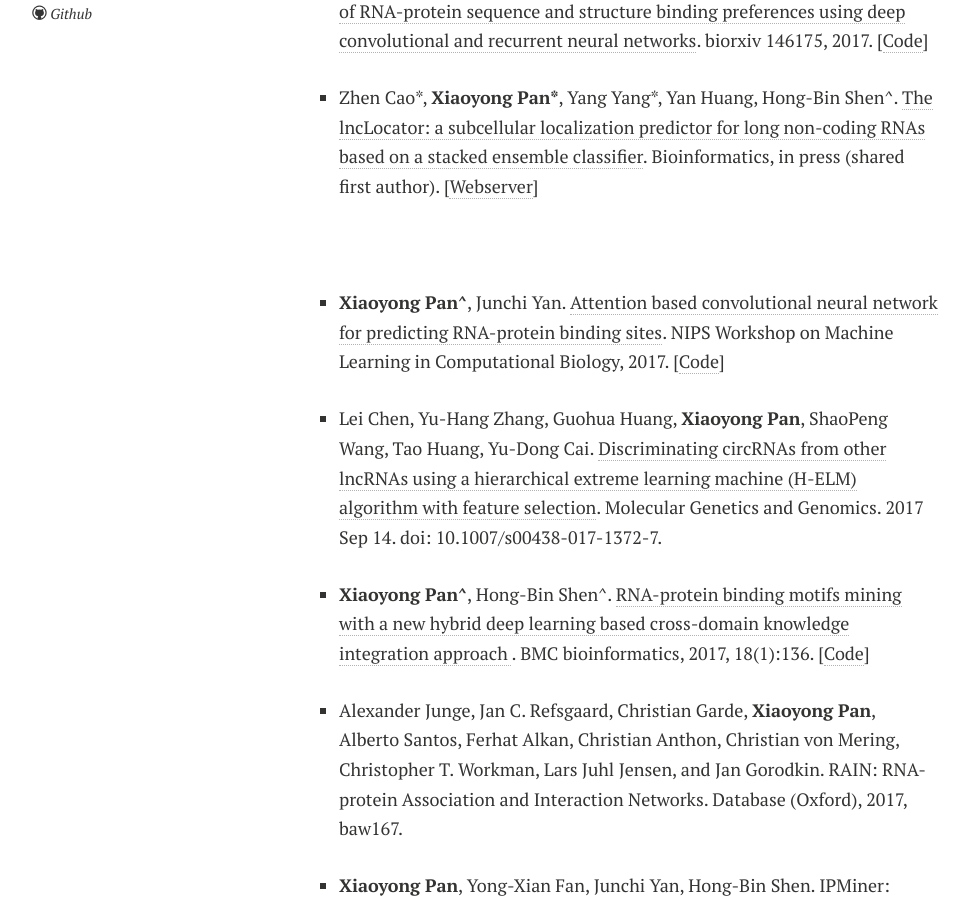
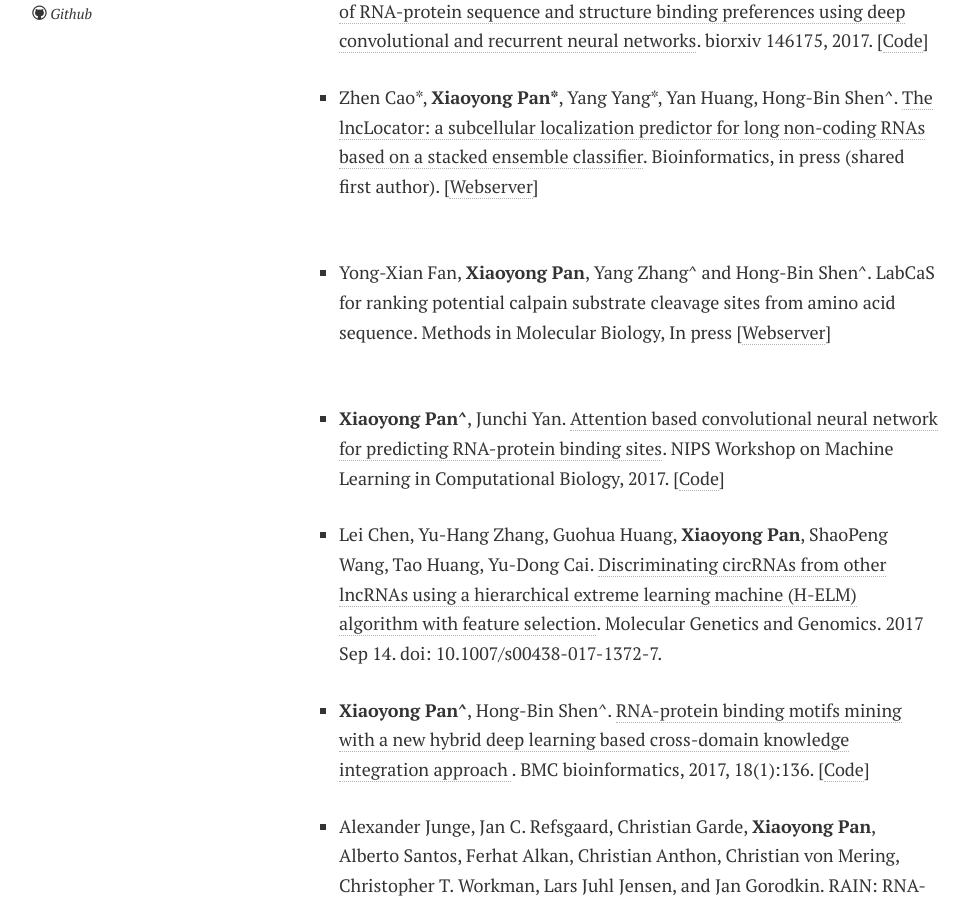
Before and after one commit to xypan1232/xypan1232.github.io, a Jekyll site: the page built from publications.md, in a window 1280 px wide and 900 px high, scrolled down 308 px. Shown: the whole window, without its empty margins (21-990 px from the left). Built offline with Jekyll 4.4.1, drawn with Linux system fonts in a browser that asks for light colours; nearby versions of some CDN libraries; Markdown is read by kramdown in place of the engine named in the settings.

Commit message:
Update publications.md

```diff
--- a/publications.md
+++ b/publications.md
@@ -17,6 +17,9 @@ See my Publication at <a href="https://scholar.google.com/citations?hl=en&user=Y
   <li>
     <p>Zhen Cao*, <b>Xiaoyong Pan*</b>, Yang Yang*,  Yan Huang, Hong-Bin Shen^. <a href="https://academic.oup.com/bioinformatics/advance-article-abstract/doi/10.1093/bioinformatics/bty085/4860366?redirectedFrom=fulltext">The lncLocator: a subcellular localization predictor for long non-coding RNAs based on a stacked ensemble classifier</a>. Bioinformatics, in press (shared first author). [<a href="www.csbio.sjtu.edu.cn/bioinf/lncLocator">Webserver</a>]</p>
   </li>
+  <li>
+  <p> Yong-Xian Fan, <b>Xiaoyong Pan</b>, Yang Zhang^ and Hong-Bin Shen^. LabCaS for ranking potential calpain substrate cleavage sites from amino acid sequence. Methods in Molecular Biology, In press [<a href="http://www.csbio.sjtu.edu.cn/bioinf/LabCaS">Webserver</a>]</p>
+  </li>
   <li>
     <p><b>Xiaoyong Pan^</b>, Junchi Yan. <a href="https://mlcb.github.io/">Attention based convolutional neural network for predicting RNA-protein binding sites</a>. NIPS Workshop on Machine Learning in Computational Biology, 2017. [<a href="https://github.com/xypan1232/iDeepA">Code</a>]</p>
   </li>
```
